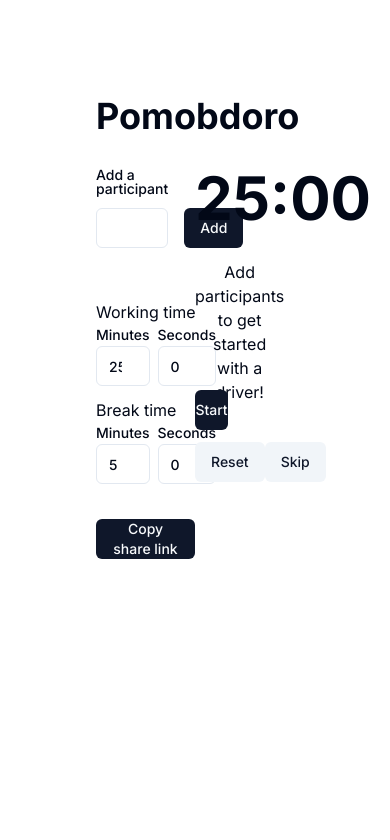
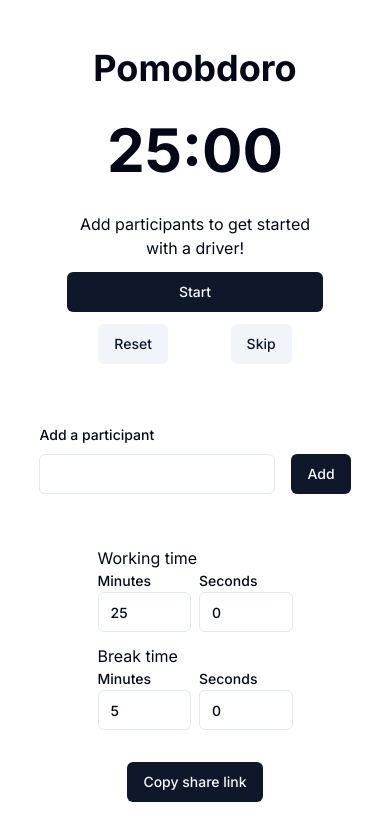
Before and after one commit to joe-reed/pomobdoro, a Next.js app: page / in a window 390 px wide. Shown: the top 840 px of the page. Built offline with nearby package versions, Linux system fonts and the light colour scheme.

Commit message:
Improve styling on mobile

```diff
--- a/app/page.tsx
+++ b/app/page.tsx
@@ -173,11 +173,11 @@ function Home() {
   }
 
   return (
-    <main className="flex min-h-screen flex-col p-24">
-      <h1 className="text-4xl font-bold mb-8">Pomobdoro</h1>
+    <main className="flex min-h-screen flex-col py-12 md:p-24">
+      <h1 className="text-center md:text-left text-4xl font-bold mb-8">Pomobdoro</h1>
 
-      <div className="flex">
-        <div className="w-1/2">
+      <div className="flex flex-col-reverse align-center md:flex-row">
+        <div className="flex flex-col items-center md:items-start md:w-1/2">
           <form onSubmit={addParticipant} className="mb-5">
             <div className="flex space-x-4 items-end">
               <div className="flex flex-col">
@@ -205,14 +205,14 @@ function Home() {
 
           <TimeInput label="Break time" value={breakTime} onChange={updateBreakTime} className="w-1/2 mb-8" />
 
-          <Button onClick={copyShareLink} className="mx-auto">
+          <Button onClick={copyShareLink}>
             Copy share link
             {copying && <Check className="ml-2" size={16} strokeWidth={3} />}
           </Button>
         </div>
 
-        <div className="w-1/2">
-          <div className="mb-8 text-center w-1/3">
+        <div className="flex flex-col items-center md:items-start mb-16 mx-auto md:mb-0 md:mx-0 md:w-1/2">
+          <div className="mb-8 text-center md:w-1/3">
             <p className="text-6xl font-bold">{`${getMinutes(timeRemaining).toString().padStart(2, "0")}:${getSeconds(
               timeRemaining,
             )
@@ -220,9 +220,9 @@ function Home() {
               .padStart(2, "0")}`}</p>
           </div>
 
-          <div className="flex h-1/3 w-1/3 justify-around text-center">
+          <div className="flex h-1/3 w-64 md:w-1/3 justify-around text-center mb-3 md:mb-0">
             {onBreak ? (
-              <div className="font-semibold text-3xl">Time to take a break</div>
+              <div className="font-semibold md:text-3xl">Time to take a break</div>
             ) : (
               <div>
                 {currentParticipant ? (
@@ -237,12 +237,12 @@ function Home() {
             )}
           </div>
 
-          <Button onClick={toggleTimerRunning} className="mb-3 w-1/3">
+          <Button onClick={toggleTimerRunning} className="mb-3 w-64 md:w-1/3">
             {timerRunning ? "Pause" : "Start"}
           </Button>
 
-          <div className="flex w-1/3 justify-around">
-            <Button onClick={reset} className="flex" variant="secondary">
+          <div className="flex w-full md:w-1/3 justify-around">
+            <Button onClick={reset} variant="secondary">
               Reset
             </Button>
 
```
